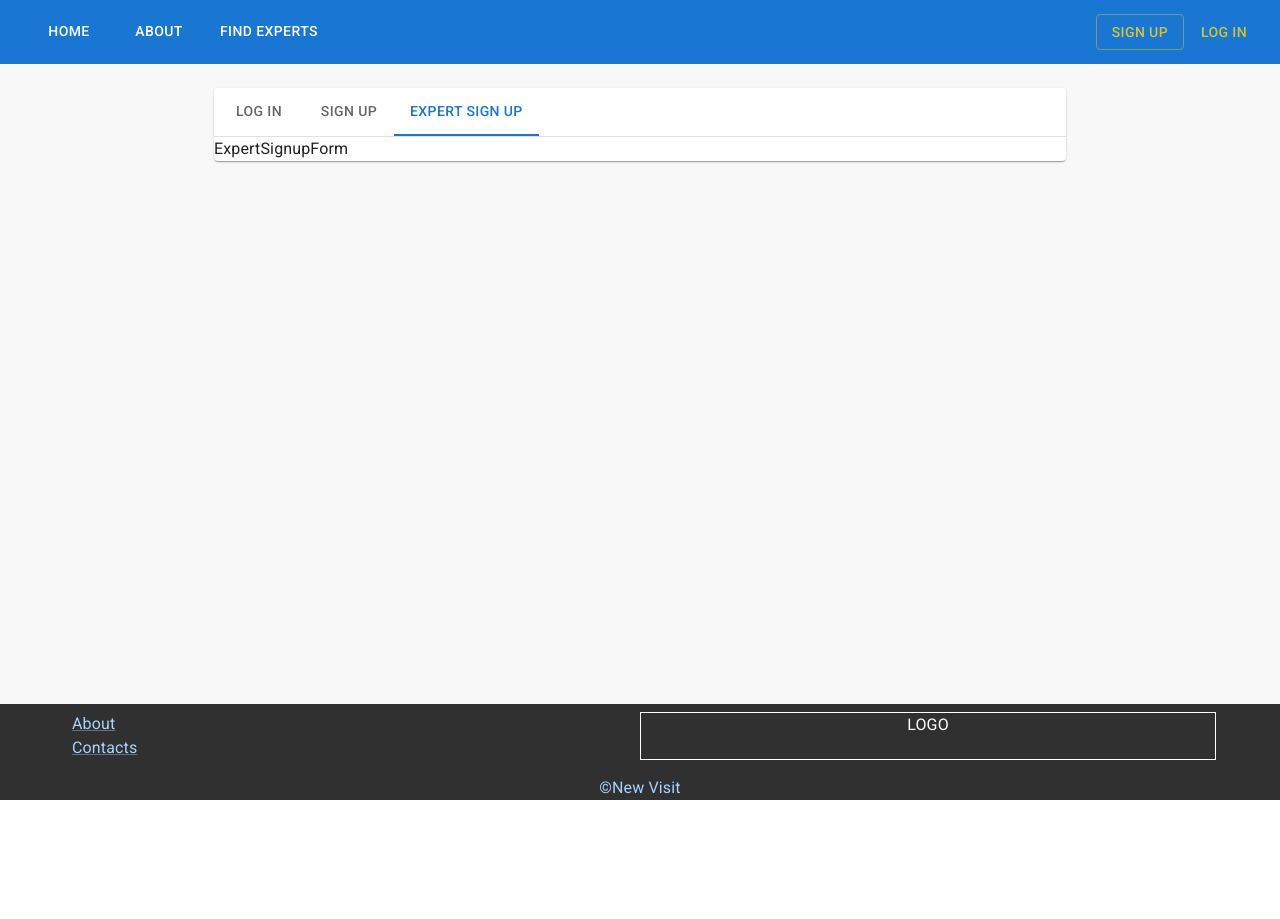
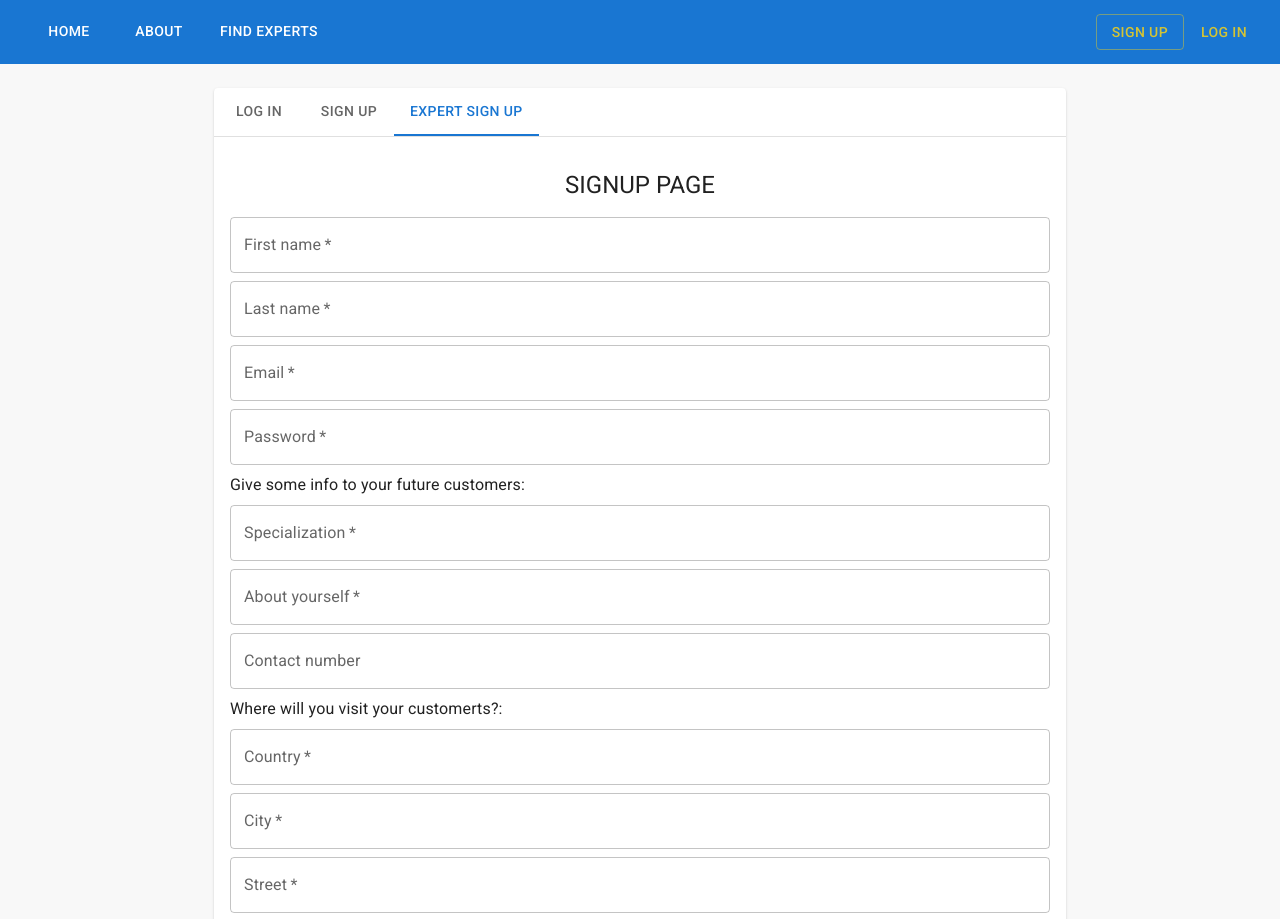
Before and after one commit to ArsenRogovoi/frontend-final-project-hackeru, a React (Create React App) app: page /authorization/expert in a window 1280 px wide. Shown: the top 919 px of the page. Before the commit the page ends 800 px from the top, so only its background shows below. Built offline with nearby package versions, Linux system fonts and the light colour scheme.

Commit message:
Expert signup form added

```diff
--- a/src/components/forms/ExpertSignupForm.jsx
+++ b/src/components/forms/ExpertSignupForm.jsx
@@ -1,4 +1,155 @@
+import { useState } from "react";
+import { useNavigate } from "react-router-dom";
+import { useUser } from "../../contexts/UserContext";
+import ROUTES from "../../models/routeModel";
+import normalizeExpertSignup from "../../utils/normalizeExpertSignup";
+import useForm from "../../hooks/useForm";
+import initialExpertSignupForm from "../../models/initialExpertSignupForm";
+import expertSignupSchema from "../../validation/joi/expertSignupSchema";
+import { Grid, Typography } from "@mui/material";
+import FormInput from "./components/FormInput";
+import Form from "./components/Form";
+
 const ExpertSignupForm = () => {
-  return <>ExpertSignupForm</>;
+  const navigate = useNavigate();
+  const [isLoading, setLoading] = useState(false);
+  const [isError, setError] = useState(null);
+  const { signupUser } = useUser();
+
+  const handleSubmit = async (formData) => {
+    setLoading(true);
+    const normalized = normalizeExpertSignup(formData);
+    const err = await signupUser(normalized);
+    setLoading(false);
+    if (err) {
+      if (err.response) {
+        setError(err.response.data);
+      } else {
+        setError(err.message);
+      }
+    } else {
+      navigate(ROUTES.ROOT.path);
+    }
+  };
+
+  const { value, ...rest } = useForm(
+    initialExpertSignupForm,
+    expertSignupSchema,
+    handleSubmit
+  );
+
+  if (!isLoading) {
+    return (
+      <Form
+        title="Signup page"
+        onSubmit={rest.onSubmit}
+        onReset={rest.handleReset}
+        onChange={rest.validateForm}
+      >
+        <FormInput
+          label={"First name"}
+          name={"firstName"}
+          type={"text"}
+          error={value.errors.firstName}
+          onChange={rest.handleChange}
+          data={value.data}
+        />
+        <FormInput
+          label={"Last name"}
+          name={"lastName"}
+          type={"text"}
+          error={value.errors.lastName}
+          onChange={rest.handleChange}
+          data={value.data}
+        />
+        <FormInput
+          label={"Email"}
+          name={"email"}
+          type={"email"}
+          error={value.errors.email}
+          onChange={rest.handleChange}
+          data={value.data}
+        />
+        <FormInput
+          label={"Password"}
+          name={"password"}
+          type={"password"}
+          error={value.errors.password}
+          onChange={rest.handleChange}
+          data={value.data}
+        />
+        <Grid item>
+          <Typography>Give some info to your future customers:</Typography>
+        </Grid>
+        <FormInput
+          label={"Specialization"}
+          name={"specialization"}
+          type={"text"}
+          error={value.errors.specialization}
+          onChange={rest.handleChange}
+          data={value.data}
+        />
+        <FormInput
+          label={"About yourself"}
+          name={"bio"}
+          type={"text"}
+          error={value.errors.bio}
+          onChange={rest.handleChange}
+          data={value.data}
+        />
+        <FormInput
+          label={"Contact number"}
+          name={"contactPhone"}
+          type={"number"}
+          error={value.errors.contactPhone}
+          onChange={rest.handleChange}
+          data={value.data}
+          required={false}
+        />
+        <Grid item>
+          <Typography>Where will you visit your customerts?:</Typography>
+        </Grid>
+        <FormInput
+          label={"Country"}
+          name={"country"}
+          type={"text"}
+          error={value.errors.country}
+          onChange={rest.handleChange}
+          data={value.data}
+        />
+        <FormInput
+          label={"City"}
+          name={"city"}
+          type={"text"}
+          error={value.errors.city}
+          onChange={rest.handleChange}
+          data={value.data}
+        />
+        <FormInput
+          label={"Street"}
+          name={"street"}
+          type={"text"}
+          error={value.errors.street}
+          onChange={rest.handleChange}
+          data={value.data}
+        />
+        <FormInput
+          label={"House number"}
+          name={"houseNum"}
+          type={"text"}
+          error={value.errors.houseNum}
+          onChange={rest.handleChange}
+          data={value.data}
+        />
+        {isError && (
+          <Grid item>
+            <Typography>{isError}</Typography>
+          </Grid>
+        )}
+      </Form>
+    );
+  } else {
+    return <Typography>Loading...</Typography>;
+  }
 };
 export default ExpertSignupForm;
--- /dev/null
+++ b/src/models/initialExpertSignupForm.js
@@ -0,0 +1,13 @@
+const initialExpertSignupForm = {
+  firstName: "",
+  lastName: "",
+  email: "",
+  password: "",
+  country: "",
+  city: "",
+  street: "",
+  houseNum: "",
+  isExpert: true,
+};
+
+export default initialExpertSignupForm;
--- /dev/null
+++ b/src/utils/normalizeExpertSignup.js
@@ -0,0 +1,23 @@
+const normalizeExpertSignup = (user) => {
+  const { firstName, lastName, country, city, street, houseNum } = user;
+  delete user.firstName;
+  delete user.lastName;
+  delete user.country;
+  delete user.city;
+  delete user.street;
+  delete user.houseNum;
+  return {
+    ...user,
+    username: {
+      firstName,
+      lastName,
+    },
+    address: {
+      country,
+      city,
+      street,
+      houseNum,
+    },
+  };
+};
+export default normalizeExpertSignup;
--- /dev/null
+++ b/src/validation/joi/expertSignupSchema.js
@@ -0,0 +1,47 @@
+import Joi from "joi";
+
+const expertSignupSchema = {
+  firstName: Joi.string().min(2).max(32).required(),
+  lastName: Joi.string().min(2).max(32).required(),
+  email: Joi.string()
+    .email({ tlds: { allow: false } })
+    .required()
+    .messages({
+      "string.email": `"email" must be a valid email address`,
+      "any.required": `"email" input is required`,
+    }),
+  password: Joi.string()
+    .pattern(
+      new RegExp(
+        "^(?=.*[A-Z])(?=.*[a-z])(?=.*\\d{4,})(?=.*[!@#$%^&*\\-_*]).{8,}$"
+      )
+    )
+    .required()
+    .messages({
+      "string.pattern.base": `"password" must contain at least capital letter, small letter, 4 digits, at least one special symbol (!@#$%^&*-_*), password must contain at least 8 symbols`,
+      "any.required": `"password" input is required`,
+    }),
+  isExpert: Joi.boolean().required().messages({
+    "boolean.base": '"isExpert" must be a boolean',
+    "any.required": '"isExpert" is required',
+  }),
+  specialization: Joi.string().required(),
+  bio: Joi.string().required(),
+  contactPhone: Joi.string()
+    .pattern(
+      new RegExp(
+        /^\+?\d{1,4}?[-.\s]?(?:\(\d{1,3}\)|\d{1,3})[-.\s]?\d{1,4}[-.\s]?\d{1,4}[-.\s]?\d{1,9}$/
+      )
+    )
+    .required()
+    .messages({
+      "string.pattern.base": `"contactPhone" must be a valid phone number`,
+      "any.required": `"contactPhone" property is required`,
+    }),
+  country: Joi.string().required(),
+  city: Joi.string().required(),
+  street: Joi.string().required(),
+  houseNum: Joi.string().required(),
+};
+
+export default expertSignupSchema;
```
